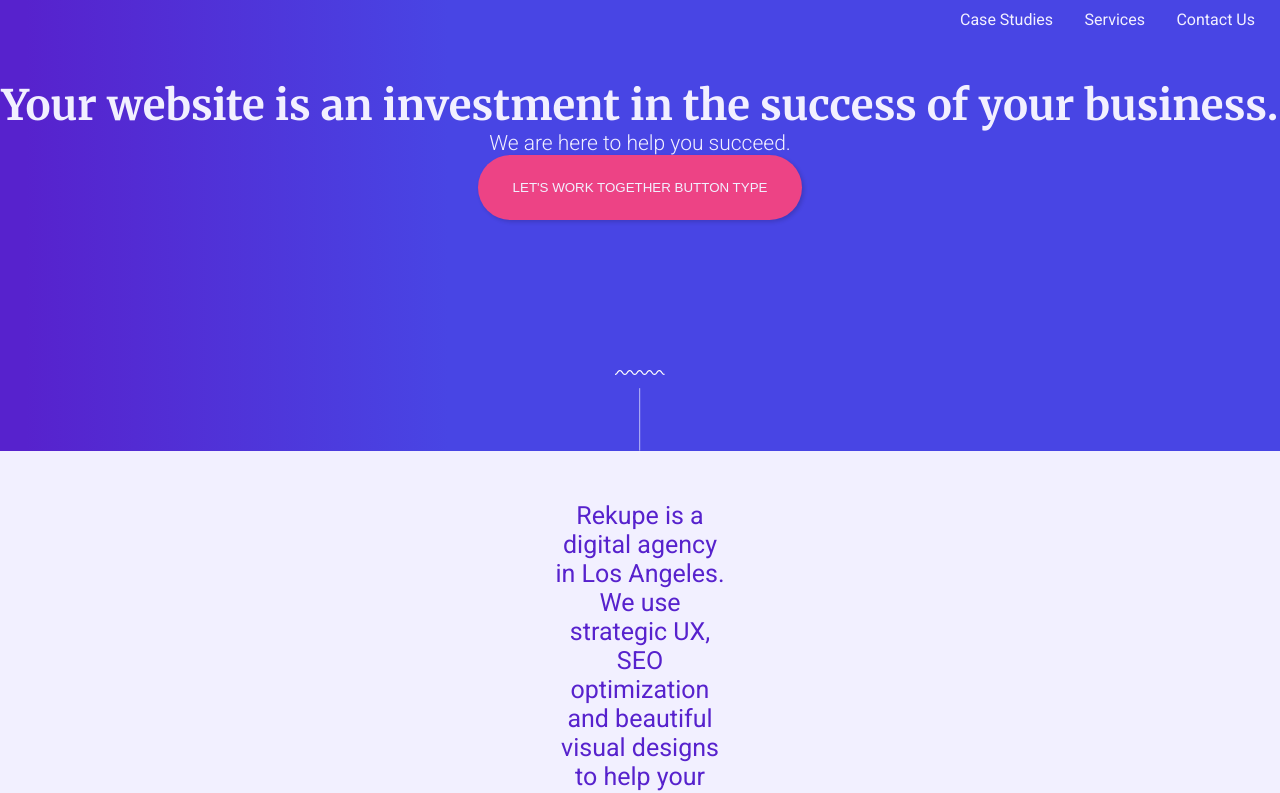
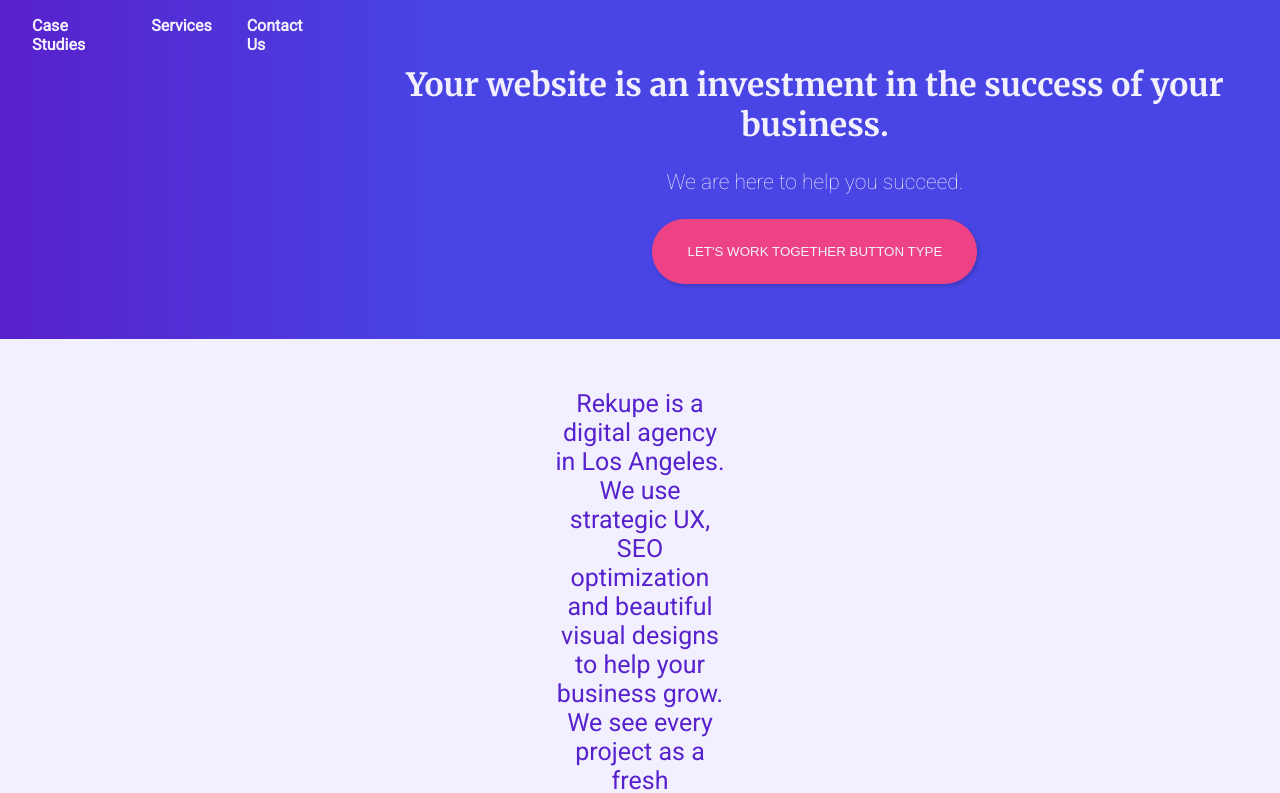
Before and after one commit to RosalBez/huiswerk-opdr-4, a plain HTML site: page index.html in a window 1280 px wide. Shown: the top 793 px of the page. Drawn offline with Linux system fonts and the light colour scheme.

Commit message:
nieuwe container structuur

```diff
--- a/index.html
+++ b/index.html
@@ -10,26 +10,24 @@
     <title>huiswerk-opdr-4-een eigen pagina bouwen</title>
 </head>
 <body>
-
-<header>
-    <nav class="nav-container">
-        <ul class="nav-child">
+    <header class="outer-container-header">
+        <nav class="outer-container-nav">
+            <ul class="inner-container-nav">
                 <li> Case Studies</li>
                 <li> Services </li>
                 <li> Contact Us </li>
             </ul>
         </nav>
 
-    <div class="div-header">
+        <div class="inner-container-div">
             <h1> Your website is an investment in the success of your business. </h1>
             <p>We are here to help you succeed. </p>
             <button type="button" >Let's work together button type</button>
         </div>
-<span class="header-img">
-    <img src="./assets/squiggle_line_stripe.svg"/>
-</span>
+    </header>
 
-</header>
+
+
 
 <main class="mainbackground">
     <section class="section-container-1">
@@ -51,41 +49,44 @@
         </article>
 
 
-        <article>
-            <div> <h3> Rolling Stone</h3>
-                <p>  You know Rolling Stone. It’s the definitive voice in music, politics and culture. It’s a global icon.</p>
+        <article class="inner-container-article2">
+            <div class="child-article1">
+                <h3> Rolling Stone</h3>
+                <p>You know Rolling Stone. It’s the definitive voice in music, politics and culture. It’s a global icon.</p>
+            </div>
             <span class="image-wrapper">
                 <img src="./assets/work-image-01.jpeg" alt="voorbeeld webpagina RollingStone"/>
             </span>
-            </div>
         </article>
 
-        <article> <div> <h3> Rolling Stone</h3>
-            <p>  You know Rolling Stone. It’s the definitive voice in music, politics and culture. It’s a global icon.</p>
+
+        <article class="inner-container-article1">
+            <div class="child-article1">
+                <h3> Rolling Stone</h3>
+                <p>You know Rolling Stone. It’s the definitive voice in music, politics and culture. It’s a global icon.</p>
+            </div>
             <span class="image-wrapper">
                 <img src="./assets/work-image-01.jpeg" alt="voorbeeld webpagina RollingStone"/>
             </span>
-        </div>
         </article>
-
     </section>
 
-    <section>
-        <div> <article>
-            <h4> blokjes </h4> 6x met h4/h5 titels een image en een paragraaf tekst, en ergens een a tag ivm clickable van de tegel </article></div>
-    </section>
-    <section>
-        <form id="contact-form">
+<!--    <section>-->
+<!--        <div> <article>-->
+<!--            <h4> blokjes </h4> 6x met h4/h5 titels een image en een paragraaf tekst, en ergens een a tag ivm clickable van de tegel </article></div>-->
+<!--    </section>-->
+<!--    <section>-->
+<!--        <form id="contact-form">-->
 
-        </form>
+<!--        </form>-->
 
-    </section>
-</main>
+<!--    </section>-->
+<!--</main>-->
 
-<footer>
-    <p> Business website opdracht © NOVI Hogeschool 2022 </p>
-</footer>
+<!--<footer>-->
+<!--    <p> Business website opdracht © NOVI Hogeschool 2022 </p>-->
+<!--</footer>-->
 
 
-</body>
-</html></nav>
+<!--</body>-->
+<!--</html></nav>-->
--- a/styles/styles.css
+++ b/styles/styles.css
@@ -35,40 +35,62 @@ h1, h2, h3, h4, h5, h6 {
     font-family: 'Merriweather', serif;
 }
 /* --------------- 3. navigatie balk ----------------- */
+.outer-container-header {
+    display: flex;
+    flex-direction: row;
+    justify-content: center;
+}
 
-.nav-container {
+.outer-container-nav {
+    display: flex;
+    flex-direction: row;
+
+}
+
+
+.inner-container-nav {
     display: flex;
     flex-direction: row;
     justify-content: flex-end;
-    align-items: center;
+    gap: 35px;
+    color: var(--standard-color4);
+    padding: 1rem 2rem;
+}
 
+.inner-container-nav > li {
+    display: flex;
+    justify-content: flex-end;
+    list-style: none;
+    text-decoration: none;
+    font-size: 1rem;
+    font-weight: bold;
 }
-.nav-child {
-    display: flex;
-    flex-direction: row;
-    flex-basis: 320px;
-    justify-content: space-between;
-    list-style: none;
-    padding-right: 25px;
-    padding-top: 10px;
-    color: var(--standard-color4)
 
-}
-/* -------- 3.1 header --------- */
-.div-header {
+/*!* -------- 3.1 header --------- *!*/
+
+.inner-container-div {
     display: flex;
     flex-direction: column;
     justify-content: center;
     align-items: center;
-    padding-bottom: 150px;
-    padding-top: 50px;
     color: var(--standard-color4);
-    font-size: 21px;
-    font-weight: 300;
+    padding-top: 65px;
+    padding-bottom: 55px;
 
 }
 
-button {
+.inner-container-div > h1 {
+     flex-basis: 10px;;
+     text-align: center;
+}
+
+.inner-container-div > p {
+    text-align: center;
+    margin: 25px;
+    font-size: 21px;
+    font-weight: 150;
+}
+.inner-container-div > button {
     background-color: var(--standard-color3);
     color: var(--standard-color4);
     border: none;
@@ -78,16 +100,6 @@ button {
     box-shadow: 2px 2px 4px rgba(0, 0, 0, 0.16);
 }
 
-.header-img {
-    display: flex;
-    justify-content: center;
-}
-
-header img {
-    position: relative;
-    max-width: 50px;
-
-}
 /* -------- 4. main ------------------- */
 .mainbackground {
     background-color: var(--background-project-color);
@@ -125,7 +137,7 @@ a:link {
 }
 
 
-/* ------- 4.2 section 2 --------------- */
+/*!* ------- 4.2 section 2 --------------- *!*/
 .outer-container {
     display: flex;
     flex-direction: column;
@@ -158,15 +170,26 @@ a:link {
 }
 
 
-/* ------- 4.3 section 3 --------------- */
-/* ------- 4.4 section 4 --------------- */
+.inner-container-article2 {
+    display: flex;
+    flex-direction: row-reverse;
+    align-items: center;
+    justify-content: center;
 
-/* ----------------- 5. Footer ------- */
+}
 
-footer {
-    background: var(--main-txt-color);
-    color: var(--standard-color4);
-    text-align: center;
-    padding-top: 5px;
-    padding-bottom: 5px;
-}
+/*!* ------- 4.3 section 3 --------------- *!*/
+
+
+
+/*!* ------- 4.4 section 4 --------------- *!*/
+
+/*!* ----------------- 5. Footer ------- *!*/
+
+/*footer {*/
+/*    background: var(--main-txt-color);*/
+/*    color: var(--standard-color4);*/
+/*    text-align: center;*/
+/*    padding-top: 5px;*/
+/*    padding-bottom: 5px;*/
+/*}*/
```
Lines whose indentation alone changed are shown as unchanged.
